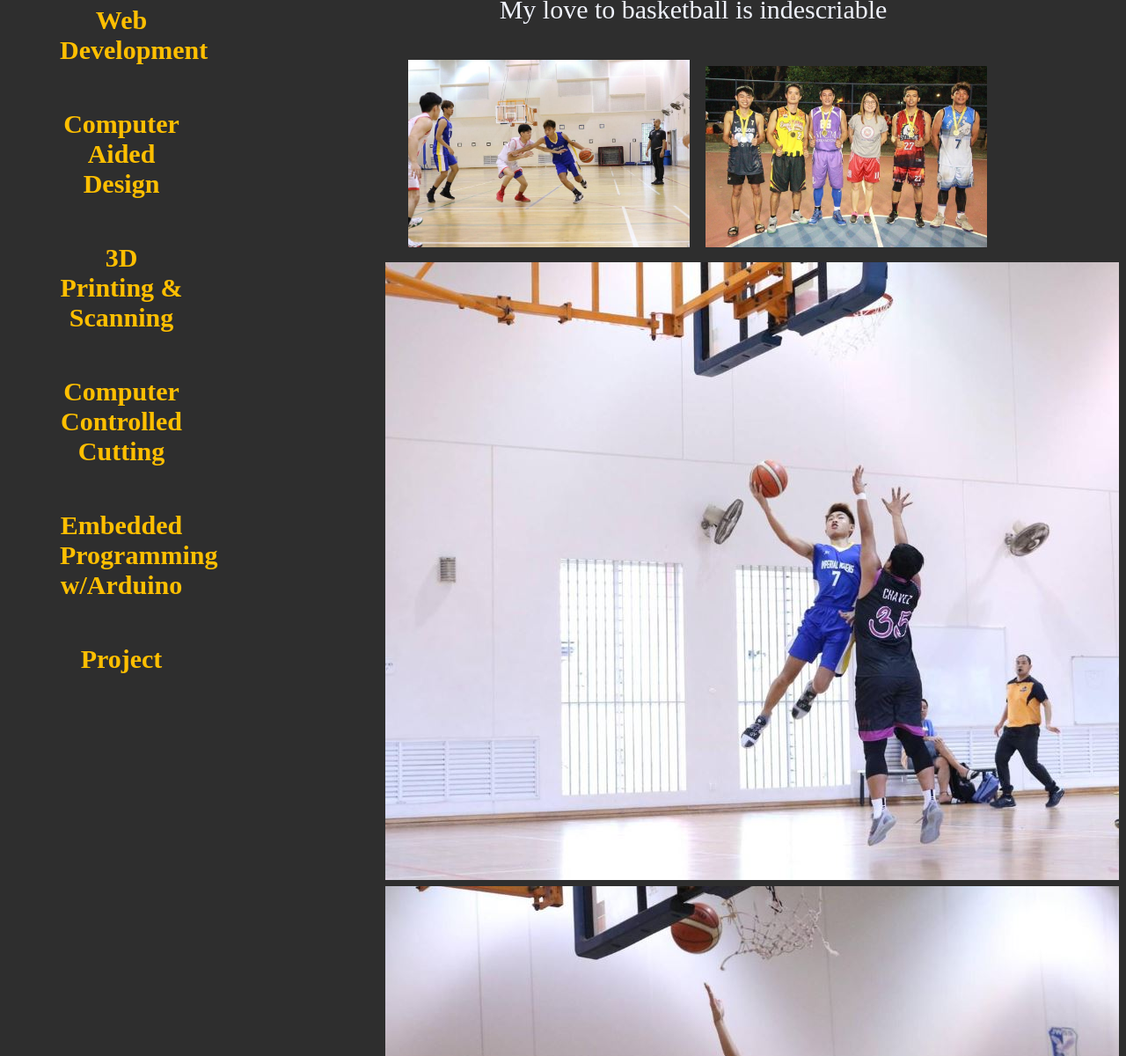
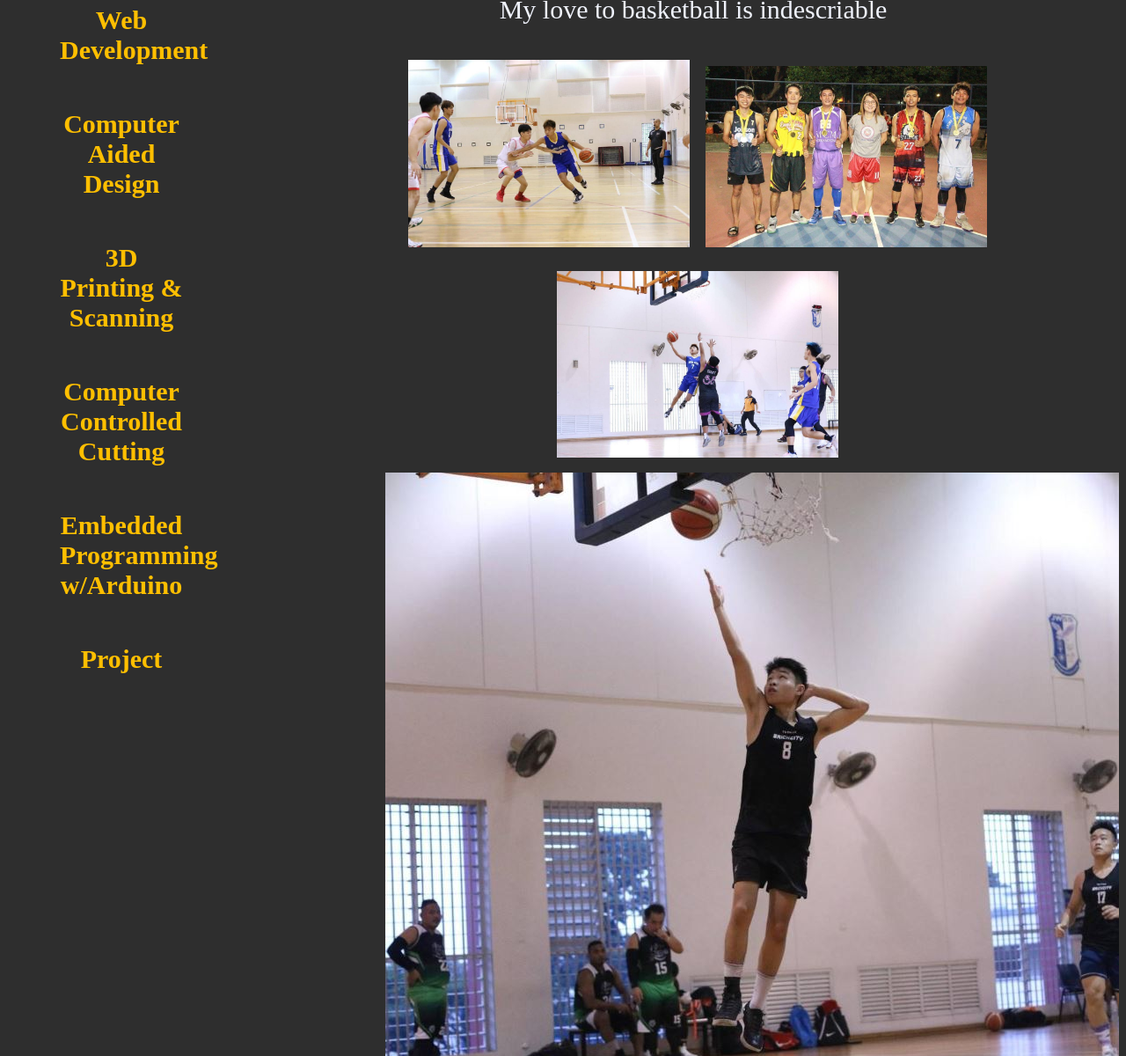
Before and after one commit to Terry3609/Dfab-Web, a plain HTML site: page About.html in a window 1280 px wide. Shown: the part 1012-2212 px from the top of the page at 88% size. Drawn offline with Linux system fonts and the light colour scheme.

Commit message:
Update About.html

```diff
--- a/About.html
+++ b/About.html
@@ -34,7 +34,7 @@
 					<p>My love to basketball is indescriable<p>
 					<img class="Images-Ball" src="Images/Ball.jpg">
 					<img class="Images-Ball 2" src="Images/Ball2.jpg">
-					<img class="img-Ball 3" src="images/Ball3.jpg">
+					<img class="Images-Ball 3" src="Images/Ball3.jpg">
 					<img class="img-Ball 4" src="images/Ball4.jpg">
 					<img class="img-Ball 5" src="images/Ball5.jpg">
 					<p>I am currently studying a 3-year Diploma Course in SP (Archtecture).<p>
```
